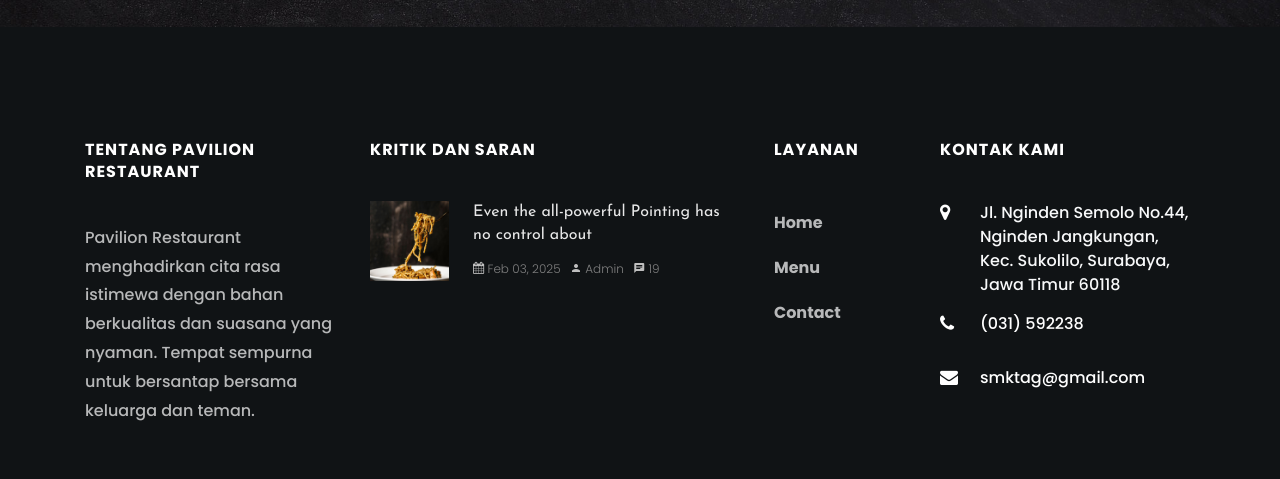
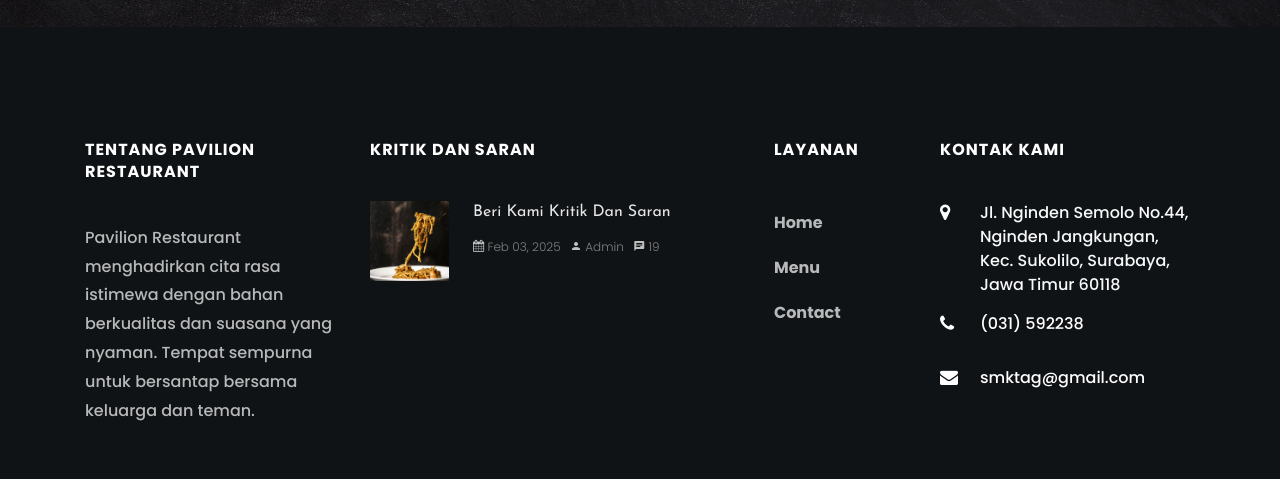
Before and after one commit to RavaxNelos/resto_pavilion, a plain HTML site: page index.html in a window 1280 px wide. Shown: the part 3629-4108 px from the top of the page. Drawn offline with Linux system fonts and the light colour scheme; files whose address does not match are found by name.

Commit message:
menambahkan kritik dan saran

```diff
--- a/index.html
+++ b/index.html
@@ -762,7 +762,7 @@
                         <div class="block-21 mb-4 d-flex">
                             <a class="blog-img mr-4" style="background-image: url(images/image_2.jpg);"></a>
                             <div class="text">
-                                <h3 style="font-weight: 500;" class="heading"><a href="#">Even the all-powerful Pointing has no control about</a>
+                                <h3 style="font-weight: 500;" class="heading"><a href="https://kelompoksatu.uprak.my.id/rating">Beri Kami Kritik Dan Saran</a>
                                 </h3>
                                 <div class="meta">
                                     <div><a href="#"><span class="icon-calendar"></span> Feb 03, 2025</a></div>
```
